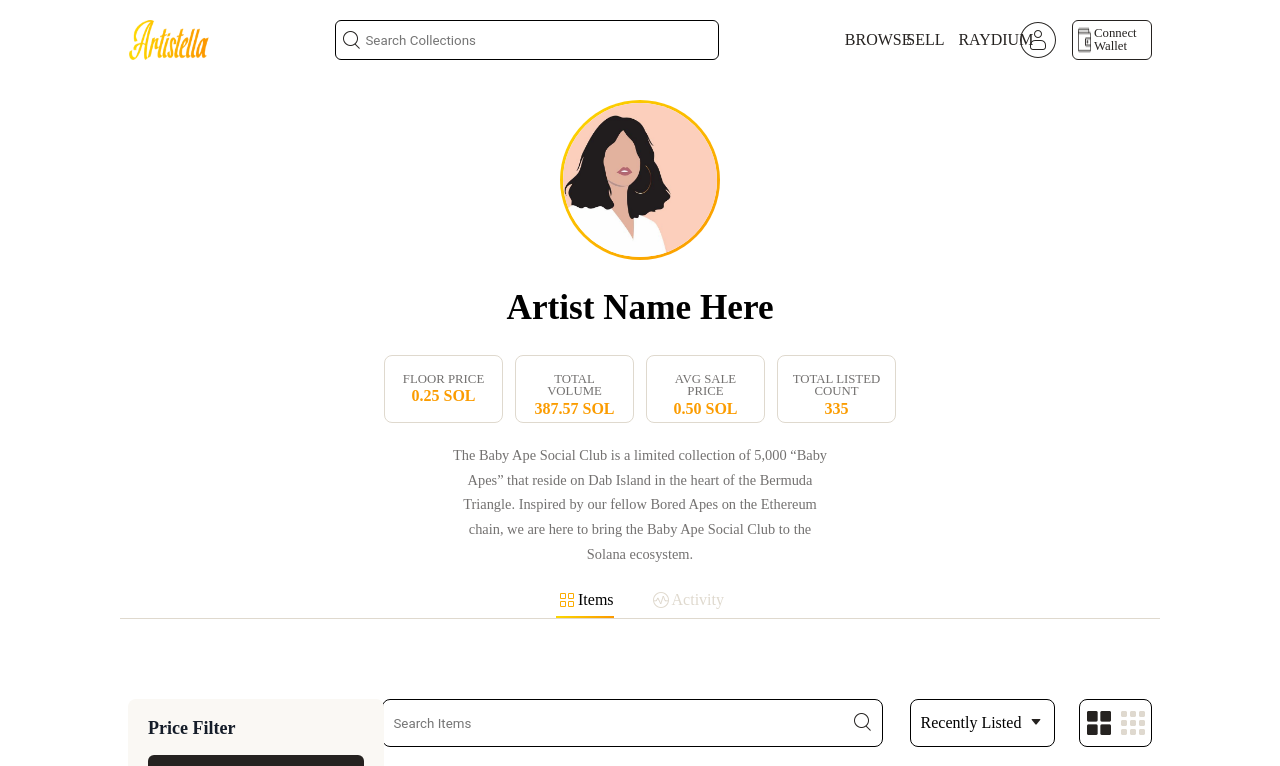
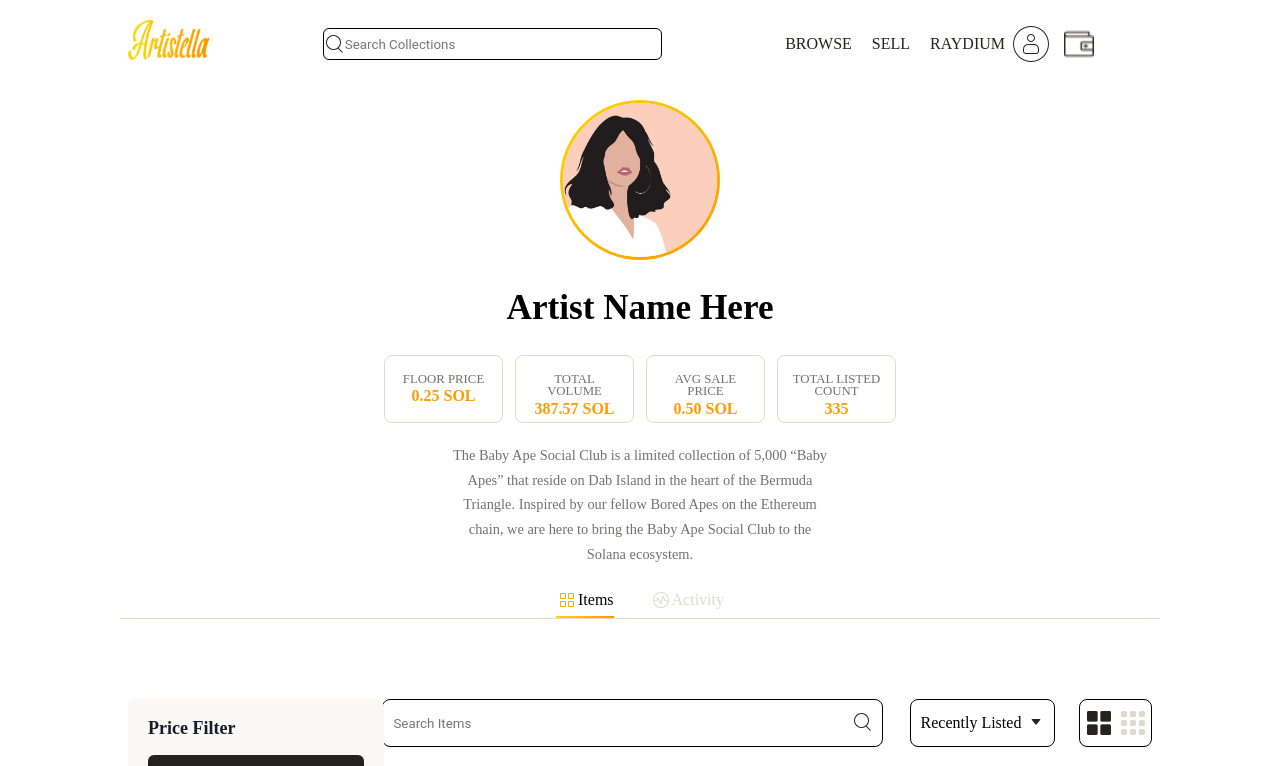
Before and after one commit to DAIOSFoundation/artistella-web, a React (Create React App) app: page /artist in a window 1280 px wide. Shown: the top 766 px of the page. Built offline with nearby package versions, Linux system fonts and the light colour scheme; a web font is replaced by a local one.

Commit message:
헤더 수정

```diff
--- a/src/component/header/MenuIn.js
+++ b/src/component/header/MenuIn.js
@@ -3,14 +3,21 @@ import styled from "styled-components"
 
 
 const MenudivIn = styled.div`
-    width: 20%;
+    padding: 10px;
+    height: 50%;
     display: flex;
     align-items: center;
     font-size: 1rem;
 `
 
 const MenuDiv = styled.div`
+    height: 100%;
+    display: flex;
+    flex-direction: column;
     span{
+        width: auto;
+        height: auto;
+        display: flex;
         position: relative;
 
     }
@@ -21,6 +28,7 @@ const MenuDiv = styled.div`
             height: 3px;
             transition: all 0.2s ease-in-out;
             transition-duration: 0.3s;
+            bottom: -5px;
             opacity: 0;
             background-color: black;
         }
--- a/src/component/header/SearchBar.js
+++ b/src/component/header/SearchBar.js
@@ -12,32 +12,44 @@ const Searchbar = styled.input`
 const SearchButton=styled.div`
   border: none;
   width: 5%;
+  margin: 0 2px;
   display:flex;
   align-items:center;
   justify-content: center;
   background-color: white;
-  margin:0 5px;
 `
 const SearchDiv=styled.div`
-  width : 30vw;
-  height: 40px;
+  margin-top: 8px;
+  width : 60%;
+  height: 40%;
   display:flex;
   align-items: center;
-  border-radius: 6px;
-  border : 1px solid black;
+  justify-content: center;
+
+`
+
+  const SearchBardiv = styled.div`
+    width : 60%;
+    height: 32px;
+    display:flex;
+    border-radius: 6px;
+  align-items: center;
+    border : 1px solid black;
 
   :focus-within{
     border: 2px solid #737170;
   }
 
+  `
 
-`
 
- function Searchs() {
+function Searchs() {
   return(
     <SearchDiv>
-      <SearchButton as="button"  onClick={BrowseClick}> <img src="images/icon-search.png" srcSet="images/icon-search@2x.png 2x, images/icon-search@3x.png 3x"/></SearchButton>
-      <Searchbar type={'text'} placeholder='Search Collections' />
+      <SearchBardiv>
+        <SearchButton as="button"  onClick={BrowseClick}> <img src="images/icon-search.png" srcSet="images/icon-search@2x.png 2x, images/icon-search@3x.png 3x"/></SearchButton>
+        <Searchbar type={'text'} placeholder='Search Collections' />
+      </SearchBardiv>
     </SearchDiv>
   );
  }
--- /dev/null
+++ b/src/component/header/Wallet.js
@@ -0,0 +1,88 @@
+import styled from "styled-components";
+
+
+
+const WalletD=styled.div`
+    width: 100%;
+    height: 50%;
+    display: flex;
+    align-items: center;
+    justify-content: center;
+`
+
+
+const Icon_wallet=styled.div`
+    width: 30px;
+    height: 30px;
+    margin-right: 1px;
+    display: flex;
+    align-items: center;
+    justify-content: center;
+
+
+
+`
+
+const ConnectDiv=styled.div`
+    width: 100%;
+    height: 100%;
+    display: flex;
+    justify-content: center;
+    align-items: center;
+    @media(max-width:1300px ){
+        display: none;
+    }
+    span {
+        width: auto;
+        font-size: 0.8rem;
+        }
+`
+
+const ImgWallet = styled.img`
+    width: 20px;
+    height: 20px;
+    @media(max-width:1300px ){
+
+        width: 30px;
+        height: 30px;
+    }
+`
+
+const Walletdiv = styled.div`
+    width: 100%;
+    display: flex;
+    align-items: center;
+    justify-content : center;
+    border-radius: 6px;
+    border: solid 1px #252220;
+    background-color: #fff;
+    padding: 5px;
+    margin-left: 10px;
+
+    @media(max-width:1300px ){
+
+        border: none;
+    }
+`
+
+
+function Wallet(){
+
+
+    return (
+
+        <WalletD>
+            <Walletdiv>
+                <Icon_wallet>
+                    <ImgWallet src="images/icon-wallet.png" srcSet="images/icon-wallet@2x.png 2x, images/icon-wallet@3x.png 3x"/>
+                </Icon_wallet>
+                <ConnectDiv>
+                    <span>Connect Wallet</span>
+                </ConnectDiv>
+            </Walletdiv>
+        </WalletD>
+    )
+}
+
+
+export default Wallet;
--- a/src/component/header/banner.js
+++ b/src/component/header/banner.js
@@ -2,6 +2,7 @@ import React, { useEffect, useState } from 'react';
 import styled from 'styled-components';
 import MenuIn from './MenuIn';
 import Searchs from './SearchBar';
+import Wallet from './Wallet';
 
 const HeaderNav = styled.nav`
   margin: 0 auto;
@@ -31,13 +32,12 @@ const Menudiv = styled.div`
     display: flex;
     align-items: center;
     height: 100%;
-    width: 30%;
+    width: 92%;
     color: #252220;
     font-size: 1rem;
-    *{
-      width: 20%;
+    > *  {
       align-items: center;
-      justify-content: flex-start;
+      margin-top: 8px;
     }
 `
 
@@ -53,45 +53,25 @@ const MenuImg =styled.img`
     height: 36px;
 `
 const MenuImgDiv =styled.div`
+  width: 10%;
   display: flex;
+  justify-content: center;
+
 `
 
 
-const Wallet=styled.div`
-  width: 30%;
-  height: 50%;
-  display: flex;
-  align-items: center;
-  justify-content : center;
-  border-radius: 6px;
-  border: solid 1px #252220;
-  background-color: #fff;
-  padding: 5px;
-`
-const Icon_wallet=styled.div`
-  width: 20%;
-  height: 100%;
-  margin-right: 3px;
-`
-const ConnectDiv=styled.div`
-  width: 80%;
-  height: 100%;
-  display: flex;
-  justify-content: center;
-  align-items: center;
-  span {
-    width: auto;
-    font-size: 0.8rem;
-  }
+
+
+
+
+
+const LogoImg = styled.img`
+  width :100%;
 `
 
-const ImgWallet = styled.img`
-  width : 100%;
-  height: 100%;
-`
-
-const LogoImg = styled.img`
-  width : 98%;
+const TempDiv=styled.div`
+  display:flex;
+  justify-content:space-between;
 `
 
 function Banner(){
@@ -99,22 +79,17 @@ function Banner(){
       <HeaderNav>
         <NavDiv>
           <Logo onClick={LogoClick}><LogoImg src='images/artistella-logo.png' srcSet='images/artistella-logo@2x.png 2x, images/artistella-logo@3x.png 3x'/></Logo>
-          <Searchs />
           <Menudiv>
+            <Searchs />
+            <TempDiv>
             <MenuIn child="BROWSE"/>
             <MenuIn child="SELL"/>
             <MenuIn child="RAYDIUM"/>
             <MenuImgDiv>
               <MenuImg src="images/icon-id.png" srcSet="images/icon-id@2x.png 2x,images/icon-id@3x.png 3x"/>
             </MenuImgDiv>
-            <Wallet>
-              <Icon_wallet>
-                <ImgWallet src="images/icon-wallet.png" srcSet="images/icon-wallet@2x.png 2x, images/icon-wallet@3x.png 3x"/>
-              </Icon_wallet>
-              <ConnectDiv>
-                <span>Connect Wallet</span>
-              </ConnectDiv>
-            </Wallet>
+            <Wallet />
+            </TempDiv>
         </Menudiv>
       </NavDiv>
     </HeaderNav>
```
Also changed, not shown: 1 other file (tests, documents, lock files or other folders).
